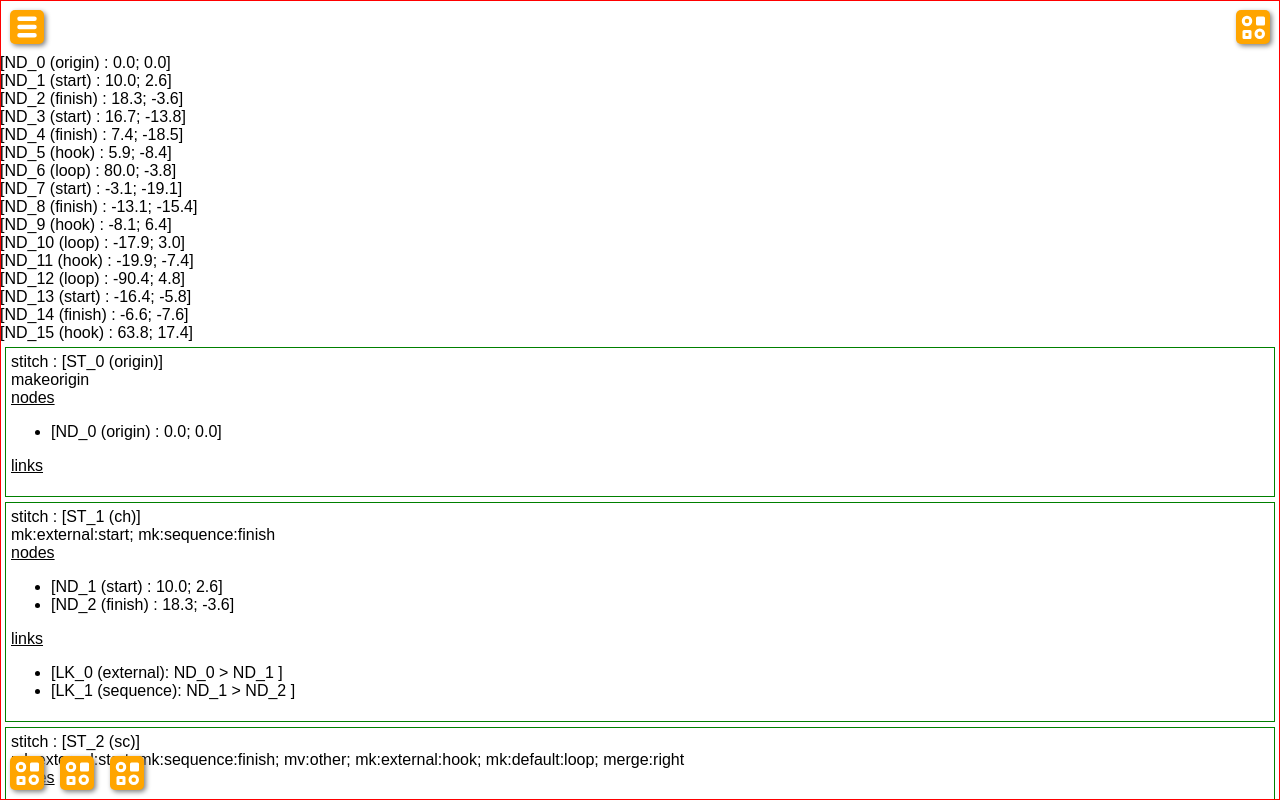
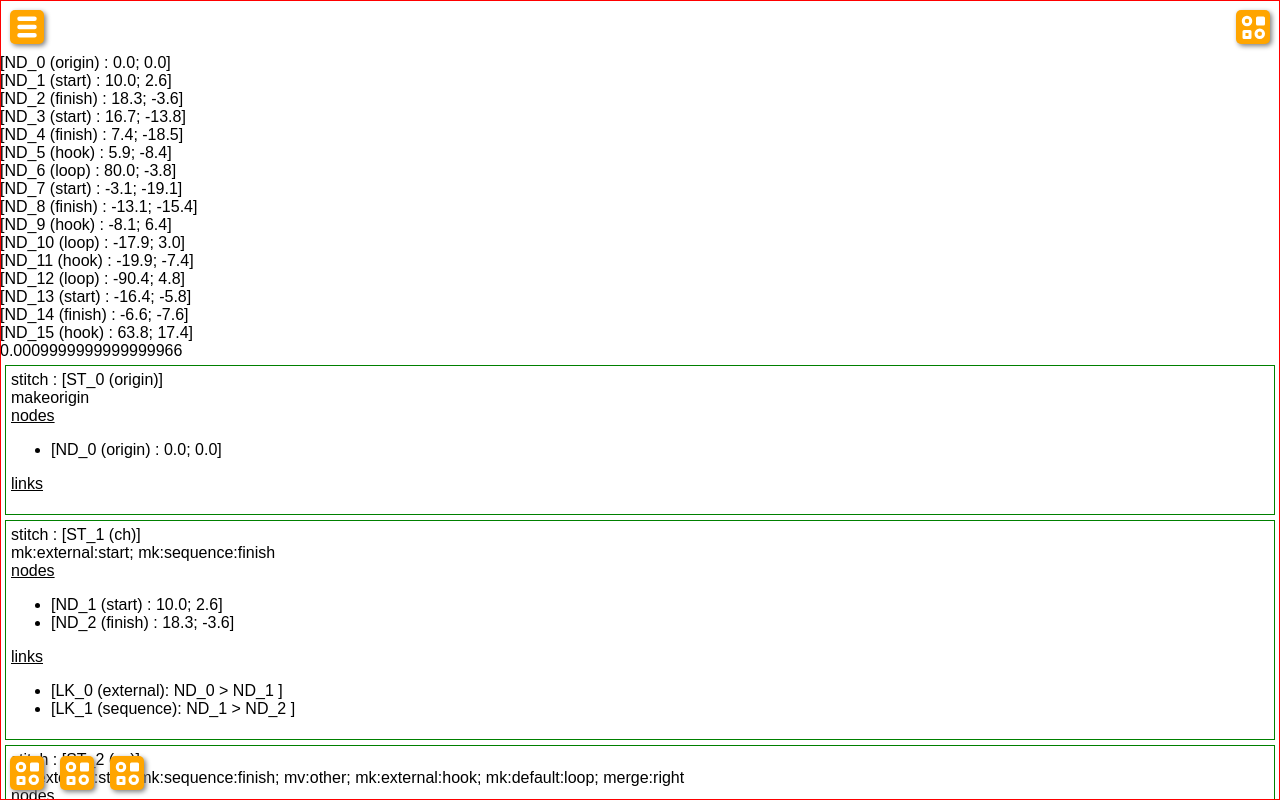
Before and after one commit to trekski/doilify, a Vue app: page / in a window 1280 px wide. Shown: the top 800 px of the page. Built offline with nearby package versions, Linux system fonts and the light colour scheme.

Commit message:
monitor alpha

```diff
--- a/src/components/Doily.vue
+++ b/src/components/Doily.vue
@@ -8,6 +8,9 @@
       :key="index"
     >
     {{ n.toString() }}
+    </div>
+    <div>
+    {{ this.simulation.alpha() }}
     </div>
     <Stitch
       v-for="(s, index) in stitches"
```
